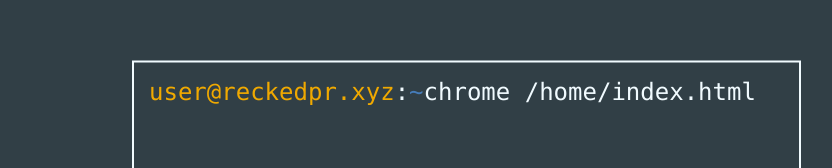
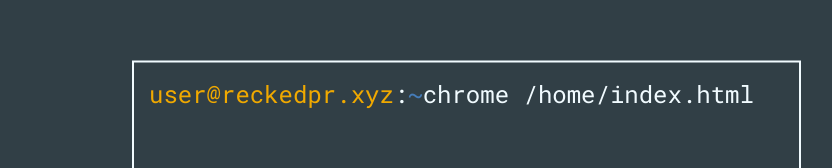
Before and after one commit to reckedpr/y2k, a plain HTML site: page index.html in a window 1280 px wide. Shown: the part 130-298 px from the top of the page, without its empty margins (231-1063 px from the left). Drawn offline with Linux system fonts and the light colour scheme.

Commit message:
Remove Consolas

```diff
--- a/index.html
+++ b/index.html
@@ -2,6 +2,10 @@
 <html lang="en">
 <head>
     <link rel="stylesheet" href="styles.css">
+
+    <link rel="preconnect" href="https://fonts.googleapis.com">
+    <link rel="preconnect" href="https://fonts.gstatic.com" crossorigin>
+    <link rel="stylesheet" href="https://fonts.googleapis.com/css?family=Roboto+Mono">
 
     <meta charset="UTF-8">
     <meta name="viewport" content="width=device-width, initial-scale=1.0">
--- a/styles.css
+++ b/styles.css
@@ -20,9 +20,11 @@
     --foreground-color: #f1fbff;
 }
 
+
+
 body {
     background-color: #313f46;
-    font-family: consolas;
+    font-family: "Roboto Mono", sans-serif;
 }
 
 p {
```
